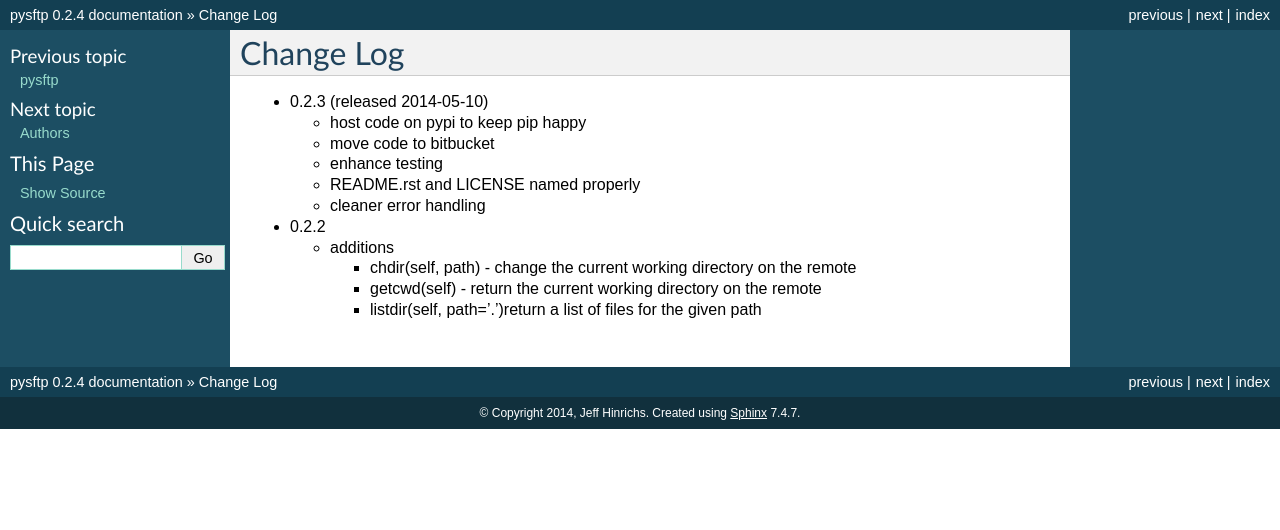
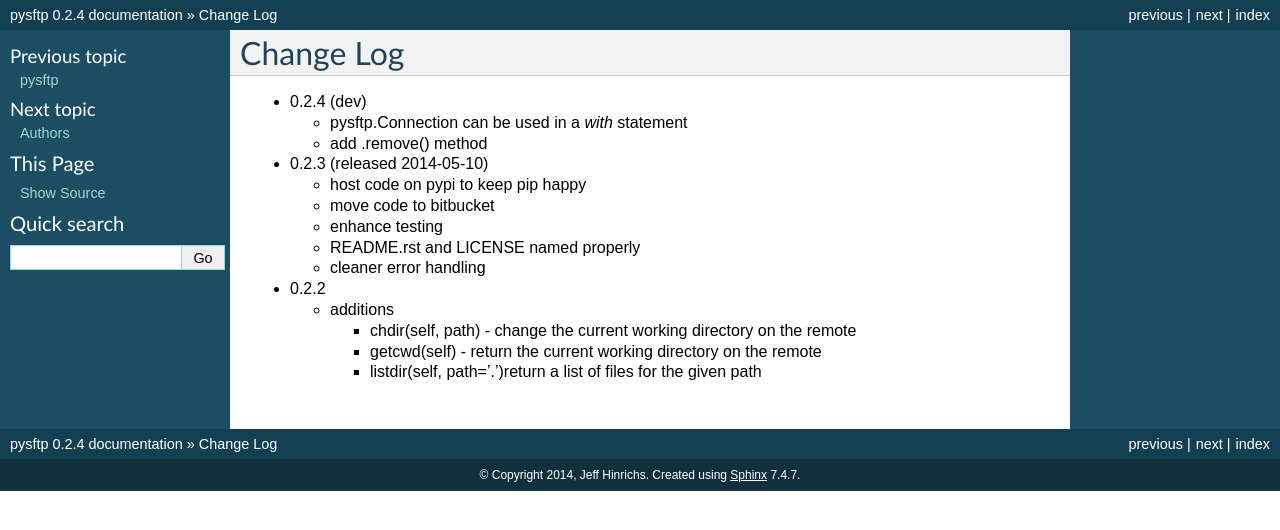
Before and after one commit to ryhsiao/pysftp, a Sphinx documentation site: the page built from docs/changes.rst, in a window 1280 px wide. Shown: the top 530 px of the page. Built offline with Sphinx 7.4.7, drawn with Linux system fonts in a browser that asks for light colours.

Commit message:
added .remove method. Closes issue #11, see issue #12

```diff
--- a/docs/changes.rst
+++ b/docs/changes.rst
@@ -1,5 +1,11 @@
 Change Log
 ==========
+
+
+* 0.2.4 (dev)
+
+  * pysftp.Connection can be used in a `with` statement
+  * add .remove() method
 
 
 * 0.2.3 (released 2014-05-10)
```
